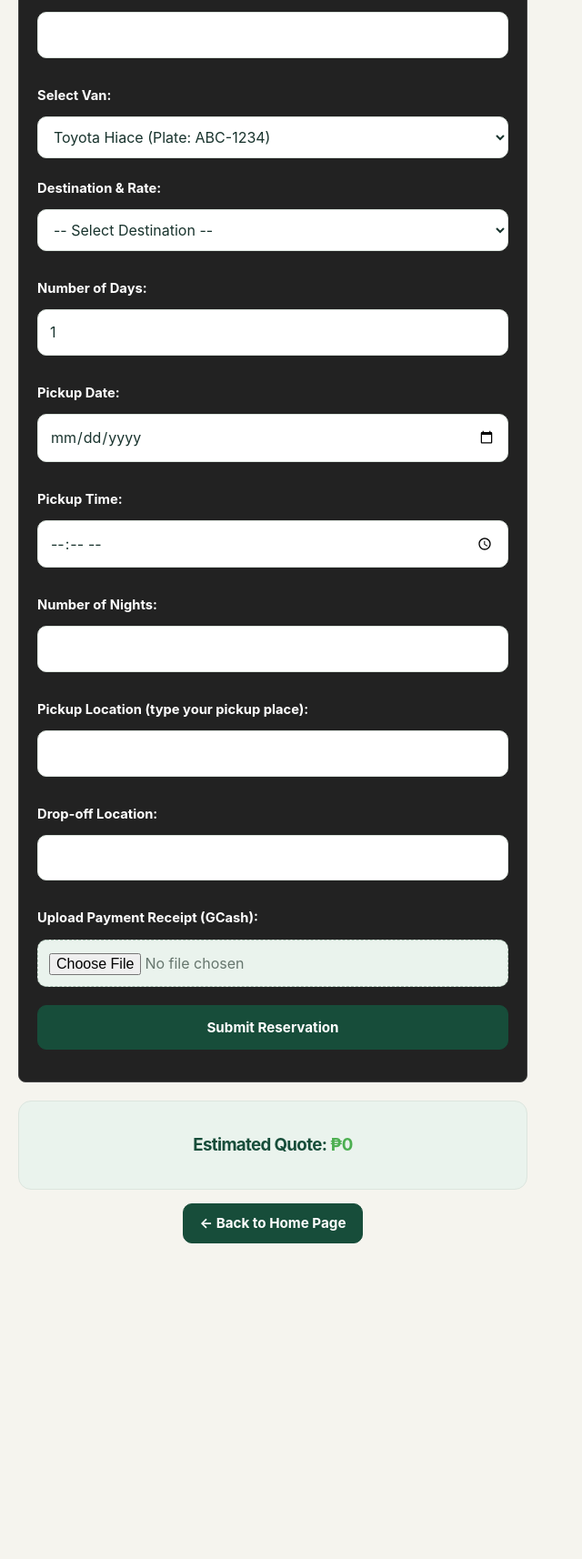
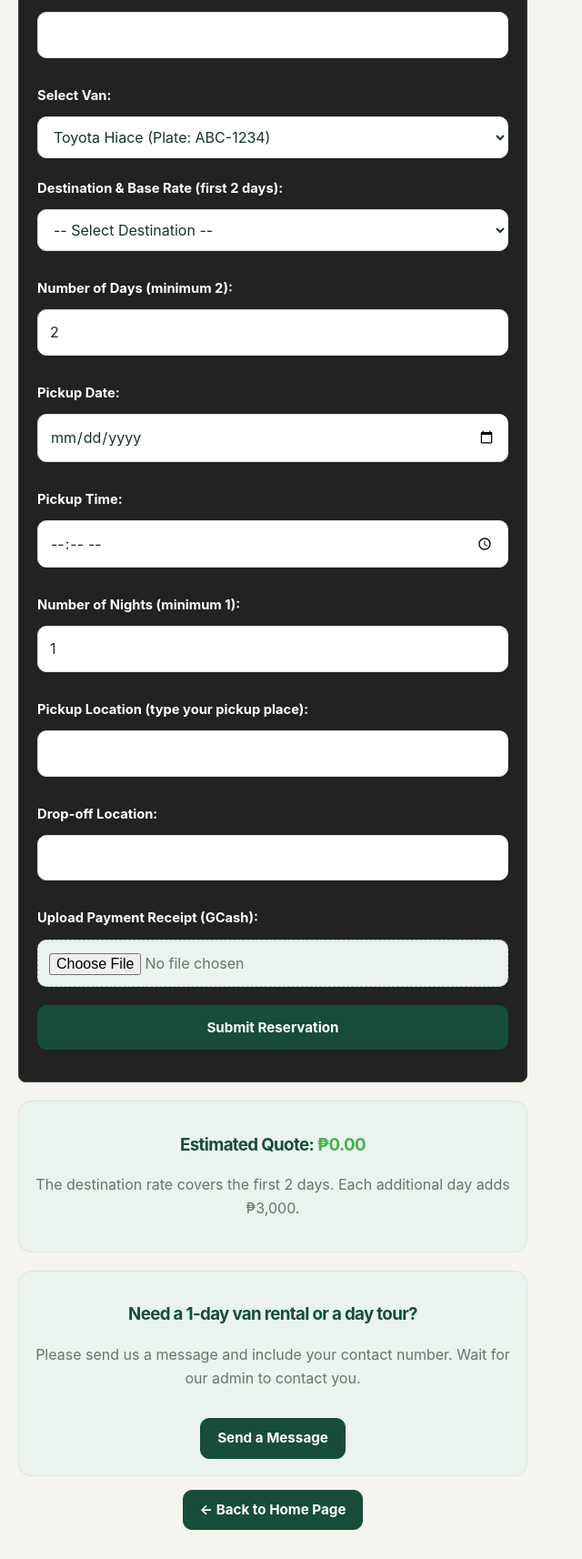
Before and after one commit to enasia018/EnAsia018, a Flask app: page /rental in a window 1280 px wide. Shown: the part 387-2101 px from the top of the page at 91% size, without its empty margins (0-640 px from the left). Before the commit the page ends 1754 px from the top, so only its background shows below. Run offline with Flask 3, Linux system fonts and the light colour scheme; data comes from the database, SQL or seed files in the repository; data that the repository does not hold is empty; some libraries are stand-ins or nearby versions.

Commit message:
Add files via upload

```diff
--- a/templates/admin_dashboard.html
+++ b/templates/admin_dashboard.html
@@ -113,7 +113,7 @@
         <form action="{{ url_for('add_rate') }}" method="POST">
             <input type="text" name="pickup_location" placeholder="Pick-up Location" required><br>
             <input type="text" name="destination" placeholder="Destination Name" required><br>
-            <input type="text" name="rate_per_day" placeholder="Rate per Day (₱)" required><br>
+            <input type="text" name="rate_per_day" placeholder="Base rate (2 days, ₱)" required><br>
             <button type="submit" class="btn-add">Add Rate</button>
         </form>
     </div>
@@ -225,7 +225,7 @@
                     <form action="{{ url_for('edit_rate', rate_id=rate.id) }}" method="POST" style="display:inline;">
                         <input type="text" name="pickup_location" value="{{ rate.pickup_location }}" placeholder="Pick-up" required style="background:#333; color:#fff; border:1px solid #555; width: 160px;">
                         <input type="text" name="destination" value="{{ rate.destination }}" placeholder="Destination" required style="background:#333; color:#fff; border:1px solid #555; width: 160px;">
-                        <input type="text" name="rate_per_day" value="{{ '{:,.0f}'.format(rate.rate_per_day) if rate.rate_per_day == (rate.rate_per_day|int) else '{:,.2f}'.format(rate.rate_per_day) }}" placeholder="Rate (₱)" required style="background:#333; color:#fff; border:1px solid #555; width: 100px;">
+                        <input type="text" name="rate_per_day" value="{{ '{:,.0f}'.format(rate.rate_per_day) if rate.rate_per_day == (rate.rate_per_day|int) else '{:,.2f}'.format(rate.rate_per_day) }}" placeholder="2-day base rate (₱)" required style="background:#333; color:#fff; border:1px solid #555; width: 100px;">
                         <button type="submit" style="background:#007bff; color:white; border:none; padding:5px 8px; border-radius:3px; cursor:pointer;">Update Rate</button>
                     </form>
                 </td>
--- a/templates/rental.html
+++ b/templates/rental.html
@@ -109,7 +109,7 @@
             <p class="van-availability-message" role="alert">{{ reservation_error }}</p>
         {% endif %}
 
-        <label>Destination & Rate:</label>
+        <label>Destination & Base Rate (first 2 days):</label>
         <select name="destination" id="destination" required>
             <option value="" data-rate="0">-- Select Destination --</option>
             {% for rate in rates %}
@@ -120,7 +120,7 @@
                     {% else %}
                         ₱{{ '{:,.2f}'.format(rate.rate_per_day) }}
                     {% endif %}
-                    per day
+                    for first 2 days
                 </option>
             {% endfor %}
             <option value="__other__" data-rate="0">Destination is not in the list</option>
@@ -131,8 +131,8 @@
             <input type="text" name="other_destination" id="otherDestination" maxlength="200" placeholder="Type your destination">
         </div>
 
-        <label>Number of Days:</label>
-        <input type="number" name="days" id="days" value="1" min="1" required oninput="calculateQuote(); validateVanAvailability()">
+        <label>Number of Days (minimum 2):</label>
+        <input type="number" name="days" id="days" value="2" min="2" required oninput="calculateQuote(); validateVanAvailability()">
 
         <label>Pickup Date:</label>
         <input type="date" name="pickup_date" id="pickupDate" required>
@@ -140,8 +140,8 @@
         <label>Pickup Time:</label>
         <input type="time" name="pickup_time" required>
 
-        <label>Number of Nights:</label>
-        <input type="text" name="nights">
+        <label>Number of Nights (minimum 1):</label>
+        <input type="number" name="nights" min="1" value="1" required>
 
         <label for="pickupLocation">Pickup Location (type your pickup place):</label>
         <input type="text" name="pickup" id="pickupLocation" required>
@@ -157,8 +157,14 @@
 
     <div class="quote-box">
         <h3 id="estimatedQuote">Estimated Quote: <span id="totalQuote" style="color: #4CAF50;">₱0.00</span></h3>
-        <p id="discountQuote" class="discount-quote" hidden>For bookings of 3 days or more, we’ll send you a discounted price.</p>
+        <p class="discount-quote">The destination rate covers the first 2 days. Each additional day adds ₱3,000.</p>
         <p id="customDestinationQuote" class="discount-quote" hidden>We’ll contact you at the cellphone number you provide after you submit your reservation.</p>
+    </div>
+
+    <div class="quote-box">
+        <h3>Need a 1-day van rental or a day tour?</h3>
+        <p>Please send us a message and include your contact number. Wait for our admin to contact you.</p>
+        <a class="btn-home" href="https://m.me/enasiadz8" target="_blank" rel="noopener noreferrer">Send a Message</a>
     </div>
 
     <div style="text-align: center;">
@@ -209,7 +215,7 @@
 
             message.hidden = true;
             submitButton.disabled = false;
-            if (!selectedOption || !pickupDate || !Number.isInteger(days) || days < 1) {
+            if (!selectedOption || !pickupDate || !Number.isInteger(days) || days < 2) {
                 return true;
             }
 
@@ -241,32 +247,30 @@
         function calculateQuote() {
             const destinationSelect = document.getElementById('destination');
             const selectedOption = destinationSelect.options[destinationSelect.selectedIndex];
-            const ratePerDay = parseFloat(selectedOption.getAttribute('data-rate')) || 0;
+            const baseRate = parseFloat(selectedOption.getAttribute('data-rate')) || 0;
             const days = parseInt(document.getElementById('days').value) || 0;
             const estimatedQuote = document.getElementById('estimatedQuote');
-            const discountQuote = document.getElementById('discountQuote');
             const customDestinationQuote = document.getElementById('customDestinationQuote');
 
             if (destinationSelect.value === '__other__') {
                 estimatedQuote.hidden = true;
-                discountQuote.hidden = true;
                 customDestinationQuote.hidden = false;
                 return;
             }
 
-            if (days >= 3) {
+            customDestinationQuote.hidden = true;
+            if (days < 2) {
                 estimatedQuote.hidden = true;
-                discountQuote.hidden = false;
-                customDestinationQuote.hidden = true;
                 return;
             }
 
             estimatedQuote.hidden = false;
-            discountQuote.hidden = true;
-            customDestinationQuote.hidden = true;
-            const total = ratePerDay * days;
+            const total = baseRate + Math.max(days - 2, 0) * 3000;
 
-            document.getElementById('totalQuote').innerText = '₱' + total.toLocaleString();
+            document.getElementById('totalQuote').innerText = '₱' + total.toLocaleString('en-PH', {
+                minimumFractionDigits: 2,
+                maximumFractionDigits: 2
+            });
         }
 
         document.getElementById('destination').addEventListener('change', handleDestinationChange);
```
